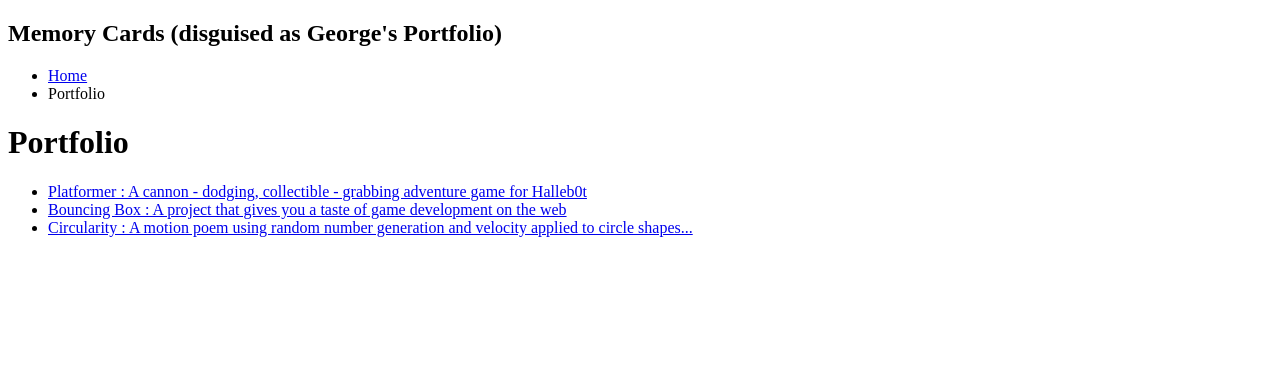
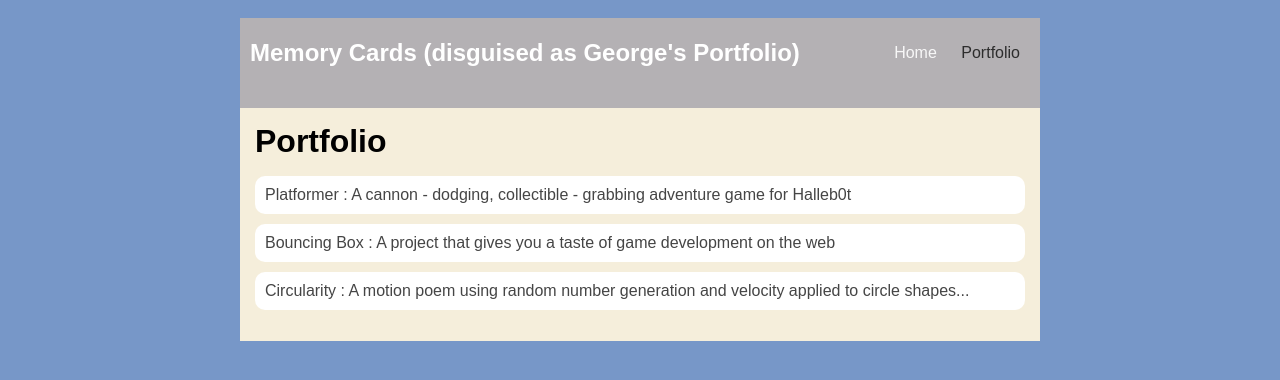
Before and after one commit to GeorgeIsHim/GeorgeIsHim.github.io, a plain HTML site: page portfolio.html in a window 1280 px wide. Drawn offline with Linux system fonts and the light colour scheme.

Commit message:
add index.html and css files

```diff
--- a/portfolio.html
+++ b/portfolio.html
@@ -2,6 +2,7 @@
 <html>
     <head>
         <title>George's Awesome Portfolio</title>
+        <link rel="stylesheet" href="style.css">
     </head>
 
     <body>
@@ -23,7 +24,7 @@
 <main>
     <div class="content">
         <h1>Portfolio</h1>
-        <ul id="Portfolio">
+        <ul id="portfolio">
             <li><a href="projects/platformer/">Platformer : A cannon - dodging, collectible - grabbing adventure game for Halleb0t</a></li>
             <li><a href="projects/bouncing-box/">Bouncing Box : A project that gives you a taste of game development on the web </a></li>
             <li><a href="projects/circularity/">Circularity : A motion poem using random number generation and velocity applied to circle shapes...</a></li>
--- a/style.css
+++ b/style.css
@@ -53,10 +53,27 @@ main {
 }
 
 /* portfolio styles */
-#interests {
-    border: 4px silver ridge;
-    padding: 8px;
+.content h1 {
+    color: black;
 }
-h2, h3 {
-    margin: 0px;
+
+#portfolio {
+    list-style-type: none;
+    padding-left: 0;
 }
+
+#portfolio li {
+    background: #fff;
+    padding: 10px;
+    border-radius: 10px;
+    margin-bottom: 10px;
+}
+
+#portfolio li:hover {
+    background: #eee;
+}
+
+#portfolio a {
+    text-decoration: none;
+    color: #454545;
+}
```
